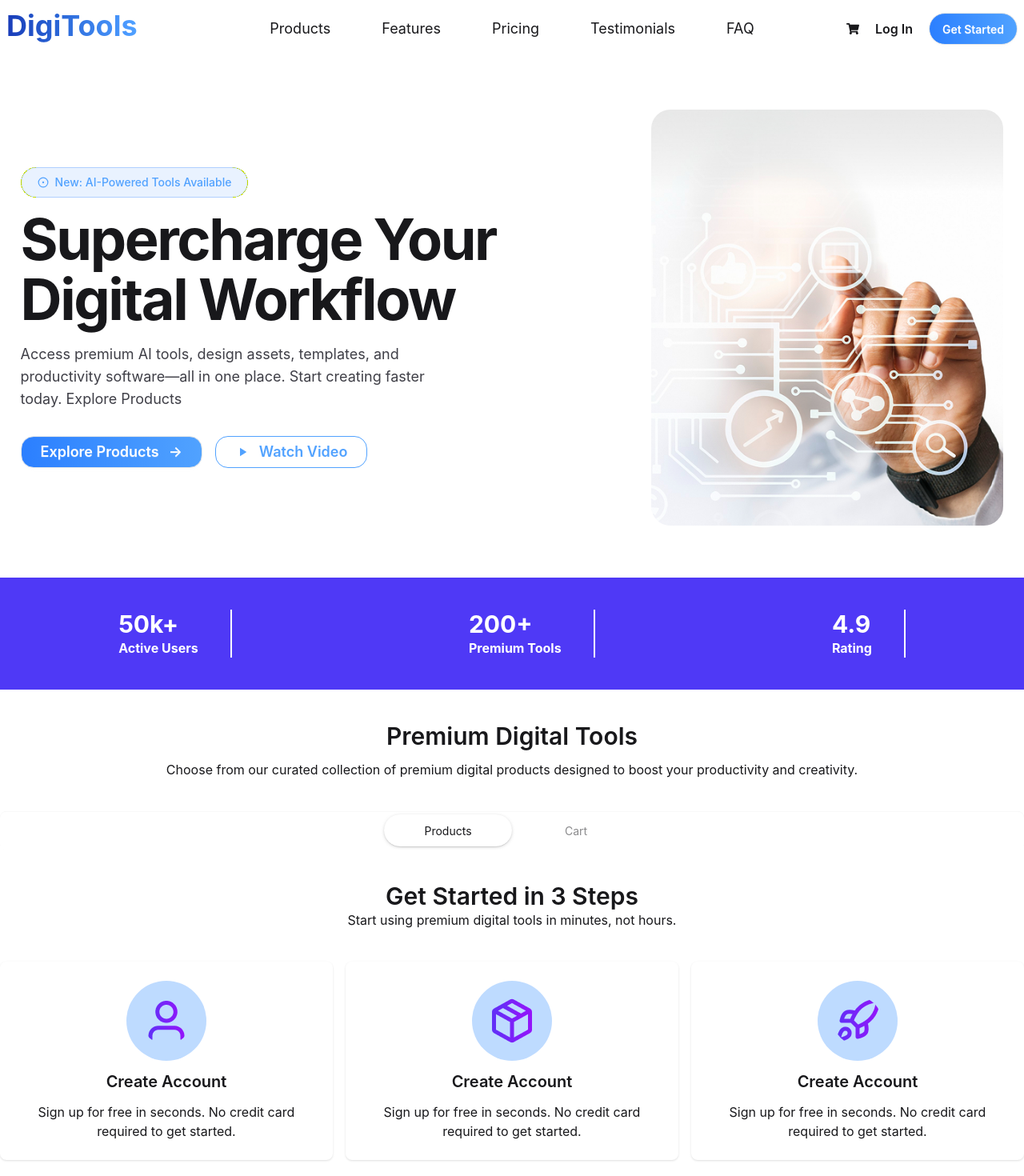
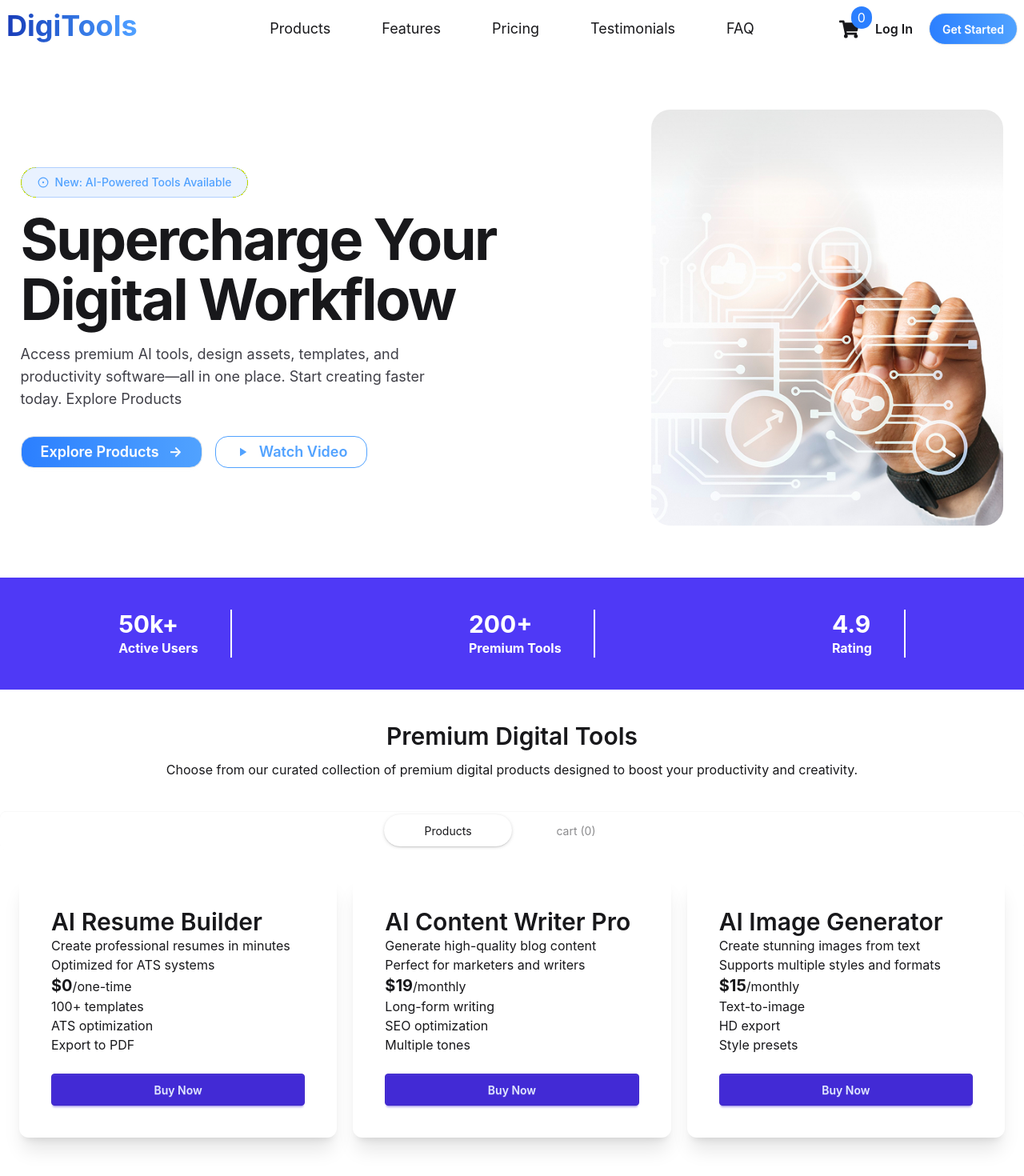
Before and after one commit to abdullahazmir/B13-A06-AZ, a React (Vite) app: page / in a window 1280 px wide. Shown: the top 1470 px of the page at 80% size. Built offline with nearby package versions, Linux system fonts and the light colour scheme.

Commit message:
cart section functionality done

```diff
--- a/src/App.jsx
+++ b/src/App.jsx
@@ -1,26 +1,80 @@
 
+import { useState } from 'react'
 import './App.css'
 import ActiveUsers from './components/ActiveUsers/ActiveUsers'
 import Banner from './components/Banner/Banner'
+import Carts from './components/Carts/Carts'
 import Footer from './components/Footer/Footer'
 import GetStarted from './components/GetStarted/GetStarted'
 import NavBar from './components/NavBar/NavBar'
 import Products from './components/Products/Products'
 import Transparent from './components/Transparent/Transparent'
 
+const getProducts = async () => {
+  const res = await fetch('/Data.json')
+  return res.json()
+}
+const productsRes = getProducts()
+
+
 function App() {
+  const [activeTab, setActiveTab] = useState("products");
+
+  const [carts, setCarts]= useState([])
+  console.log(carts)
+
 
 
   return (
     <>
-    <NavBar></NavBar>
-    <Banner></Banner>
-    <ActiveUsers></ActiveUsers>
-    <Products></Products>
-    <GetStarted></GetStarted>
+      <NavBar carts={carts}></NavBar>
+      <Banner></Banner>
+      <ActiveUsers></ActiveUsers>
 
-    <Transparent></Transparent>
-    <Footer></Footer>
+      <div className='max-w-7xl mx-auto'>
+        <div className='text-center py-10'>
+          <h1 className='text-3xl font-semibold pb-3'>Premium Digital Tools</h1>
+          <p>Choose from our curated collection of premium digital products designed to boost your productivity and creativity.</p>
+        </div>
+
+
+        {/* name of each tab group should be unique */}
+        <div className="tabs tabs-box justify-center bg-transparent">
+          <input
+            type="radio"
+            name="my_tabs_1"
+            className="tab rounded-full w-40"
+            aria-label="Products"
+            onClick={() => setActiveTab("products")}
+            defaultChecked
+          />
+          <input
+            type="radio"
+            name="my_tabs_1"
+            className="tab rounded-full w-40"
+            aria-label={`cart (${carts.length})`}
+            // aria-label={`Cart (${carts.length})`}
+            onClick={() => setActiveTab("cart")}
+          />
+        </div>
+
+
+      </div>
+
+
+
+      {
+        activeTab === 'products' && <Products productsRes={productsRes} carts={carts} setCarts={setCarts}></Products>
+      }
+
+      {
+        activeTab === 'cart' && <Carts carts={carts} setCarts={setCarts} ></Carts>
+      }
+      <GetStarted></GetStarted>
+
+      <Transparent></Transparent>
+
+      <Footer></Footer>
     </>
   )
 }
--- /dev/null
+++ b/src/components/Carts/Carts.jsx
@@ -0,0 +1,53 @@
+import React from 'react';
+import { HiH1 } from 'react-icons/hi2';
+
+const Carts = ({ carts, setCarts }) => {
+
+const totalPrice = carts.reduce((sum, item) => sum+ item.price, 0)
+
+const handleProceed=()=>{
+    setCarts([])
+}
+
+const handleRemove =(item)=>{
+    const filteredArray = carts.filter(fc=> fc.id !== item.id)
+  setCarts(filteredArray)
+
+}
+
+    return (
+        <div className='max-w-7xl mx-auto space-y-4 '>
+
+            <h1 className='text-2xl text-center font-bold'>Your Cart</h1>
+
+   {
+    carts.length===0? <p className='text-3xl text-center font-bold'> Cart is empty</p> :  <>    <div>
+                {
+                carts.map(item => <div key={item.id} className='px-8  rounded-lg bg-zinc-100 flex justify-between'>
+                       <div>
+                         <img src="" alt="" />
+                    <div>
+                        <h1 className='text-2xl font-semibold'>{item.name}</h1>
+                        <p className='font-semibold'>&{item.price}</p>
+                    </div>
+                       </div>
+                       <p onClick={()=>handleRemove(item)} className='text-red-800 flex items-center '>Remove</p>
+
+                </div>)
+            }
+        </div>
+         <div className='flex justify-between px-8'>
+                <h1>Total</h1>
+                <p> {totalPrice}</p>
+            </div>
+            <button onClick={handleProceed} className='btn btn-primary w-full text-white'>Proceed to Checkout</button>
+
+         </>
+   }
+
+
+        </div>
+    );
+};
+
+export default Carts;
--- a/src/components/NavBar/NavBar.jsx
+++ b/src/components/NavBar/NavBar.jsx
@@ -2,13 +2,13 @@
 import { FaShoppingCart } from "react-icons/fa";
 
 
-const NavBar = () => {
+const NavBar = ({ carts }) => {
   return (
     <div className="navbar">
       <div className="navbar-start">
         <div className="flex items-center gap-1 font-bold text-4xl pb-2 bg-linear-to-r from-blue-800 to-blue-400 bg-clip-text text-transparent ">
 
-           DigiTools
+          DigiTools
         </div>
       </div>
       <div className="navbar-center hidden md:flex">
@@ -31,7 +31,16 @@ const NavBar = () => {
         </ul>
       </div>
       <div className="navbar-end gap-5">
-  <FaShoppingCart />
+        <div
+          className="relative"
+          aria-label={`Cart (${carts.length})`}
+        >
+          <FaShoppingCart size={25} />
+
+          <span className="absolute -top-4 -right-4 bg-blue-500 text-white  px-2 py-0.5 rounded-full">
+            {carts.length}
+          </span>
+        </div>
 
         <p className="font-semibold">Log In</p>
 
--- a/src/components/Products/Products.jsx
+++ b/src/components/Products/Products.jsx
@@ -1,32 +1,25 @@
-import React from 'react';
+import React, { use, useState } from 'react';
+import ProductsCard from '../ProductsCard/ProductsCard';
 
-const Products = () => {
+const Products = ({productsRes, carts, setCarts}) => {
+
+
+
+    const products = use(productsRes)
+    console.log(products)
+
     return (
-        <div>
-            <div className='text-center py-10'>
-                <h1 className='text-3xl font-semibold pb-3'>Premium Digital Tools</h1>
-                <p>Choose from our curated collection of premium digital products designed to boost your productivity and creativity.</p>
+        <div className='max-w-7xl mx-auto px-6'>
+
+
+
+            <div className='grid grid-cols-1 md:grid-cols-2 lg:grid-cols-3 gap-5 w-max-7xl mx-auto'>
+                {
+                    products.map(product=> <ProductsCard key={product.id} product={product} carts={carts} setCarts={setCarts}></ProductsCard>
+                    )
+                }
             </div>
 
-            {/* name of each tab group should be unique */}
-            <div className="tabs tabs-box justify-center bg-transparent">
-                <input
-                    type="radio"
-                    name="my_tabs_1"
-                    className="tab rounded-full w-40"
-                    aria-label="Products"
-                    // onClick={() => setActiveTab("model")}
-                    defaultChecked
-                />
-                <input
-                    type="radio"
-                    name="my_tabs_1"
-                    className="tab rounded-full w-40"
-                     aria-label="Cart"
-                    // aria-label={`Cart (${carts.length})`}
-                    // onClick={() => setActiveTab("cart")}
-                />
-            </div>
         </div>
     );
 };
--- /dev/null
+++ b/src/components/ProductsCard/ProductsCard.jsx
@@ -0,0 +1,33 @@
+import React, { useState } from 'react';
+import { Lia500Px } from 'react-icons/lia';
+
+const ProductsCard = ({ product, carts, setCarts }) => {
+    const [isBuy, setIsBuy] =useState(false)
+    const handleBuy= ()=>{
+        setIsBuy(true)
+        setCarts([...carts, product])
+    }
+    return (
+        <div >
+
+            <div className='p-10 my-8 shadow-xl rounded-xl' >
+                <h1 className='text-3xl font-semibold'>{product.name}</h1>
+                <p>{product.description}</p>
+                <p><span className='text-xl font-bold'>${product.price}</span>/{product.period}</p>
+                <ul>
+                    {
+                        product.features.map((el, index) => <li key={index}>{el}</li>)
+                    }
+                </ul>
+                <div className="mt-6">
+                    <button onClick={handleBuy} className="btn btn-primary btn-block">
+                        {isBuy? "Added to cart" : "Buy Now"}
+                    </button>
+                </div>
+            </div>
+
+        </div>
+    );
+};
+
+export default ProductsCard;
```
